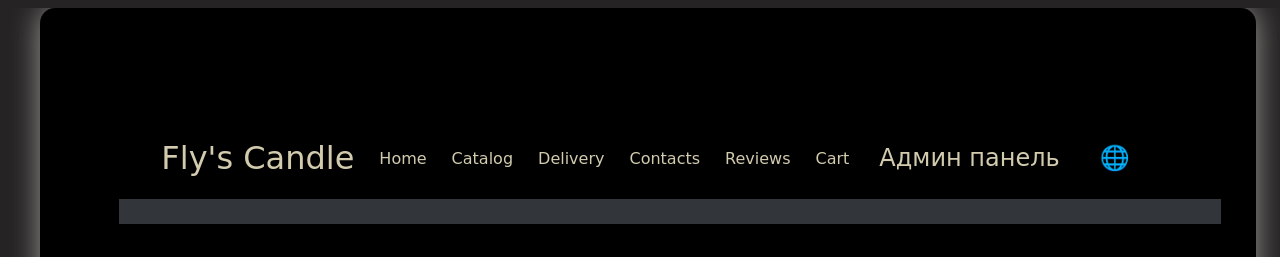
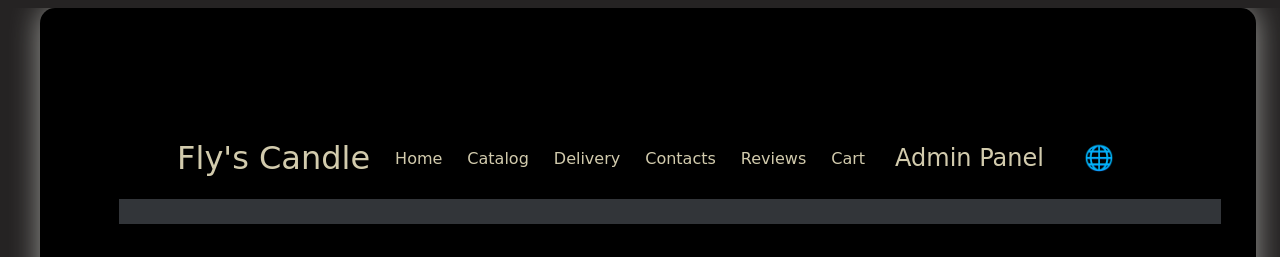
Before and after one commit to IvSamench/candle-shop-pages, a plain HTML site: page index.html in a window 1280 px wide. Shown: the top 257 px of the page. Drawn offline with Linux system fonts and the light colour scheme; a web font is replaced by a local one.

Commit message:
update translate

```diff
--- a/index.html
+++ b/index.html
@@ -23,7 +23,7 @@
 
           <a class="cart" href="#" data-i18n="cart">Корзина</a>
           <div class="admin-panel-container">
-            <a href="public/admin.html" class="admin-btn" title="Admin panel">Админ панель</a>
+            <a href="public/admin.html" class="admin-btn" data-i18n="admin" title="Admin panel">Админ панель</a>
           </div>
           <div class="language-selector">
             <button id="language-btn" class="language-btn">🌐</button>
--- a/translate.json
+++ b/translate.json
@@ -6,6 +6,7 @@
     "contacts": "Контакты",
     "reviews": "Отзывы",
     "cart": "Корзина",
+    "admin": "Админ-панель",
     "total": "Итого:",
     "checkout": "Оформить заказ",
     "proceedToCheckout": "Оформить заказ",
@@ -71,6 +72,7 @@
     "contacts": "Contacts",
     "reviews": "Reviews",
     "cart": "Cart",
+    "admin": "Admin Panel",
     "total": "Total:",
     "checkout": "Checkout",
     "proceedToCheckout": "Proceed to Checkout",
@@ -136,6 +138,7 @@
     "contacts": "Kontaktai",
     "reviews": "Atsiliepimai",
     "cart": "Krepšelis",
+    "admin": "Administratoriaus skydelis",
     "total": "Iš viso:",
     "checkout": "Užsakyti",
     "proceedToCheckout": "Pereiti prie apmokėjimo",
```
